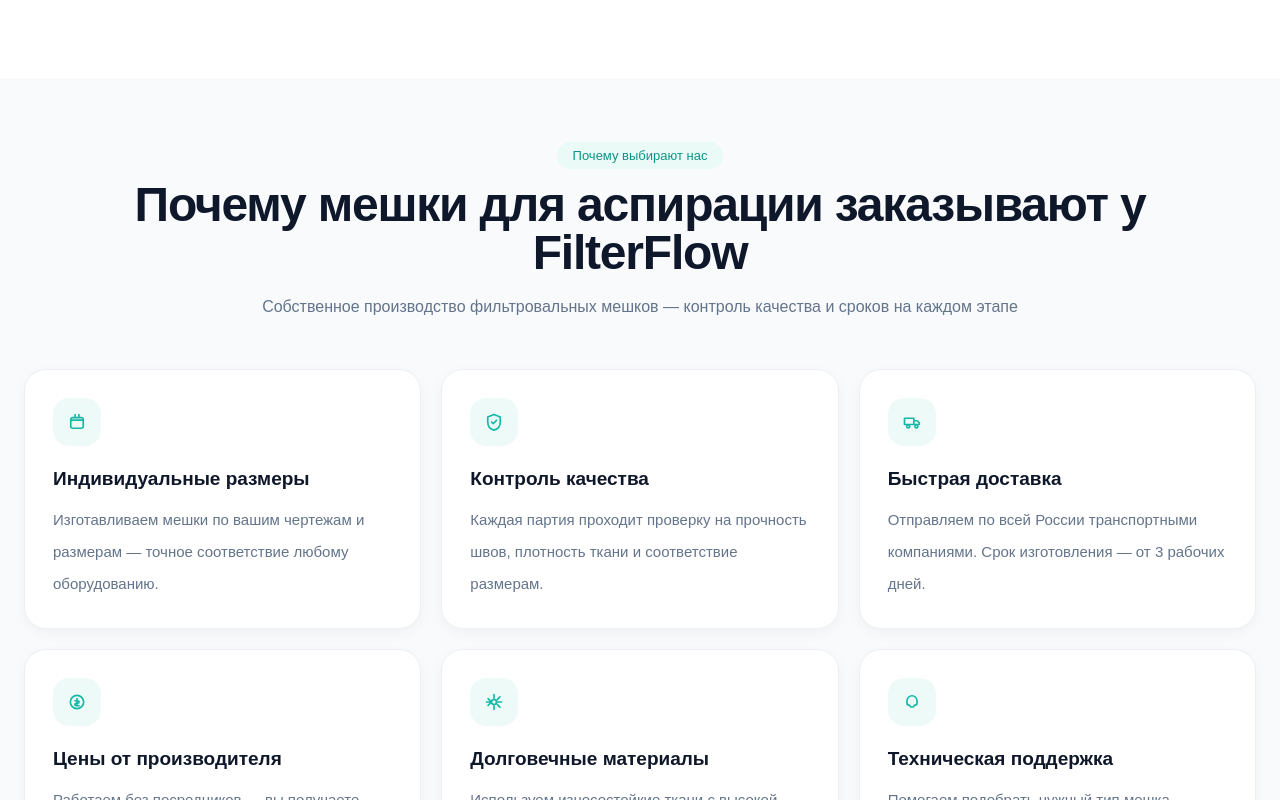
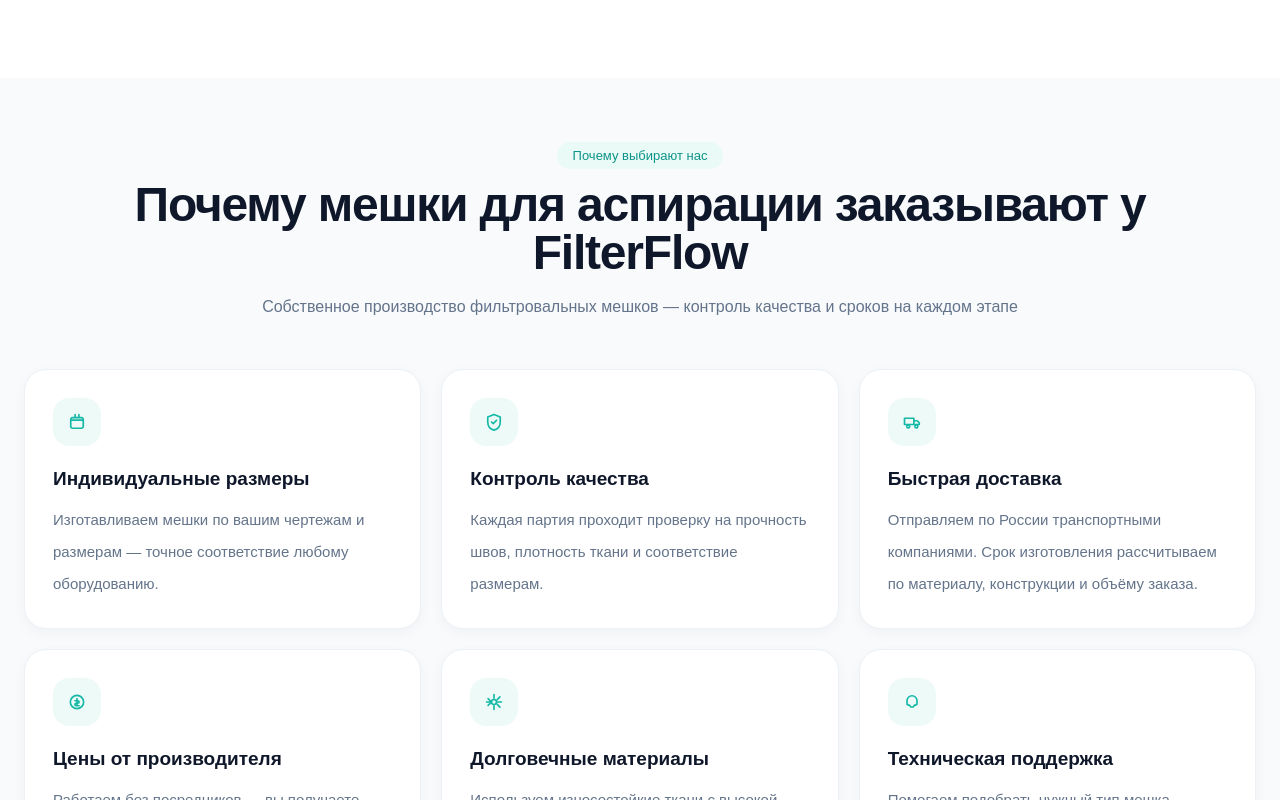
Before and after one commit to karipupkina-ux/filterflow-next, a Next.js app: page /meshki-dlya-aspiracii in a window 1280 px wide. Shown: the part 1478-2278 px from the top of the page. Built offline with nearby package versions, Linux system fonts and the light colour scheme.

Commit message:
Content: soften unsupported timing and guarantee claims

```diff
--- a/app/meshki-dlya-aspiracii/page.tsx
+++ b/app/meshki-dlya-aspiracii/page.tsx
@@ -105,7 +105,7 @@ const advantages = [
   {
     title: "Быстрая доставка",
     description:
-      "Отправляем по всей России транспортными компаниями. Срок изготовления — от 3 рабочих дней.",
+      "Отправляем по России транспортными компаниями. Срок изготовления рассчитываем по материалу, конструкции и объёму заказа.",
     icon: (
       <svg
         className="h-5 w-5 text-teal-500"
@@ -747,7 +747,7 @@ export default function Page() {
                     d="M5 13l4 4L19 7"
                   />
                 </svg>
-                Гарантия качества
+                Контроль качества
               </div>
 
               <div className="flex items-center gap-2">
```
